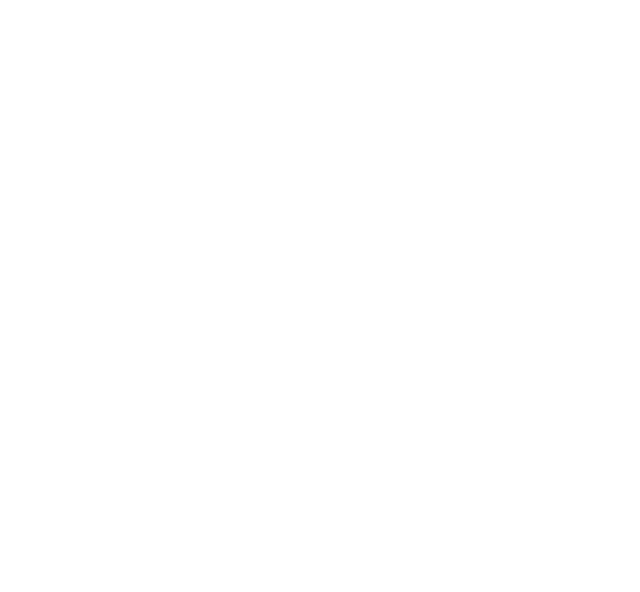
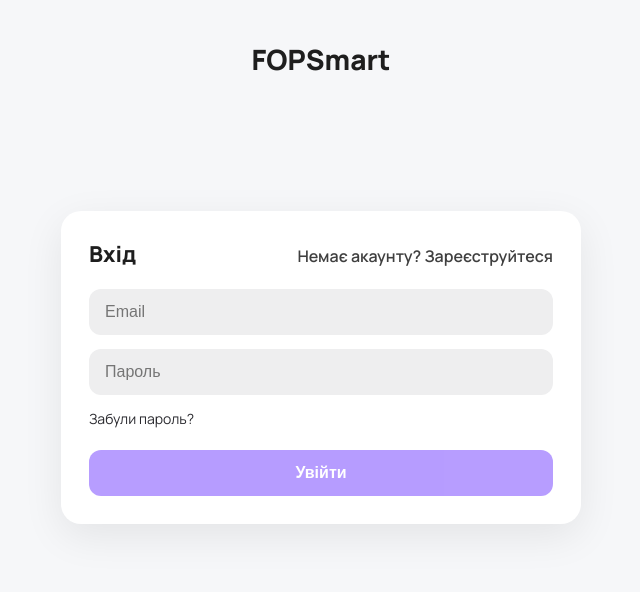
Before and after one commit to AnastasiiaBodnar/FOPsmart-frontend-web, a React (Vite) app: page /login in a window 1280 px wide. Before the commit this address had no page. Shown: the top 592 px of the page, without its empty margins (319-959 px from the left). Built offline with nearby package versions, Linux system fonts and the light colour scheme.

Commit message:
feat: add login

```diff
--- a/src/main.jsx
+++ b/src/main.jsx
@@ -5,6 +5,7 @@
 
 import Landing from "./pages/Landing/Landing";
 import Register from "./pages/Register/Register";
+import Login from "./pages/Login/Login";
 
 createRoot(document.getElementById("root")).render(
   <StrictMode>
@@ -12,6 +13,7 @@
       <Routes>
         <Route path="/" element={<Landing />} />
         <Route path="/register" element={<Register />} />
+        <Route path="/login" element={<Login />} />
       </Routes>
     </BrowserRouter>
   </StrictMode>
--- /dev/null
+++ b/src/pages/Login/Login.css
@@ -0,0 +1,97 @@
+.login {
+  min-height: calc(100vh - 120px);
+  background: var(--background);
+  display: grid;
+  place-items: start center;
+  padding: 40px 16px;
+}
+
+.login__brand {
+  font-weight: 900;
+  font-size: 28px;
+  color: var(--dark-main);
+  margin-bottom: 16px;
+}
+
+.login__card {
+  width: 100%;
+  max-width: 520px;
+  background: #fff;
+  border-radius: 20px;
+  padding: 28px;
+  box-shadow: 0 12px 40px rgba(0,0,0,.08);
+  display: grid;
+  gap: 14px;
+}
+
+.login__head {
+  display: flex;
+  justify-content: space-between;
+  align-items: baseline;
+  margin-bottom: 6px;
+}
+
+.login__head h2 {
+  font-size: 22px;
+  font-weight: 800;
+  color: var(--dark-main);
+}
+
+.login__link {
+  color: var(--dark-main);
+  text-decoration: none;
+  font-weight: 600;
+  opacity: .85;
+}
+.login__link:hover { color: var(--accent-primary); }
+
+.field { display: grid; gap: 6px; }
+
+.field input {
+  width: 100%;
+  background: #eeeeef;
+  border: none;
+  border-radius: 12px;
+  padding: 14px 16px;
+  font-size: 16px;
+  color: var(--dark-main);
+  outline: none;
+  transition: box-shadow .2s ease, background .2s ease;
+}
+.field input:focus {
+  background: #f5f6f8;
+  box-shadow: 0 0 0 2px var(--accent-primary);
+}
+.field__error { color: #e11d48; font-size: 12px; }
+
+.login__actions {
+  display: flex;
+  justify-content: flex-start;
+}
+.login__forgot {
+  color: var(--dark-secondary);
+  text-decoration: none;
+  font-size: 14px;
+}
+.login__forgot:hover { color: var(--accent-primary); }
+
+.login__btn {
+  margin-top: 8px;
+  background: var(--accent-primary);
+  color: #fff;
+  border: none;
+  border-radius: 12px;
+  padding: 14px 18px;
+  font-weight: 800;
+  font-size: 16px;
+  cursor: pointer;
+  transition: transform .1s ease, filter .2s ease;
+}
+.login__btn:hover { filter: brightness(.95); transform: translateY(-1px); }
+.login__btn:active { transform: translateY(1px); }
+.login__btn:disabled { opacity: .55; cursor: not-allowed; transform: none; filter: none; }
+
+@media (max-width: 560px) {
+  .login__card { padding: 22px; border-radius: 16px; }
+  .login__head h2 { font-size: 20px; }
+}
--- /dev/null
+++ b/src/pages/Login/Login.jsx
@@ -0,0 +1,86 @@
+import { useState, useMemo } from "react";
+import "./Login.css";
+import { Link } from "react-router-dom";
+
+export default function Login() {
+  const [form, setForm] = useState({ email: "", password: "" });
+  const [touched, setTouched] = useState({});
+
+  const errors = useMemo(() => {
+    const e = {};
+    if (form.email && !/^[^\s@]+@[^\s@]+\.[^\s@]+$/.test(form.email)) {
+      e.email = "Невалідний email";
+    }
+    if (form.password && form.password.length < 8) {
+      e.password = "Мінімум 8 символів";
+    }
+    return e;
+  }, [form]);
+
+  const isValid =
+    form.email && form.password.length >= 8 && Object.keys(errors).length === 0;
+
+  const onChange = (e) =>
+    setForm((f) => ({ ...f, [e.target.name]: e.target.value }));
+  const onBlur = (e) =>
+    setTouched((t) => ({ ...t, [e.target.name]: true }));
+
+  const onSubmit = (e) => {
+    e.preventDefault();
+    if (!isValid) return;
+    // TODO: виклик API логіну
+    console.log("login payload:", form);
+    alert("Логін успішний (поки без бекенда)");
+  };
+
+  return (
+    <section className="login">
+      <h1 className="login__brand">FOPSmart</h1>
+
+      <form className="login__card" onSubmit={onSubmit} noValidate>
+        <div className="login__head">
+          <h2>Вхід</h2>
+          <Link to="/register" className="login__link">Немає акаунту? Зареєструйтеся</Link>
+        </div>
+
+        <label className="field">
+          <input
+            type="email"
+            name="email"
+            placeholder="Email"
+            value={form.email}
+            onChange={onChange}
+            onBlur={onBlur}
+            aria-invalid={!!errors.email}
+          />
+          {touched.email && errors.email && (
+            <span className="field__error">{errors.email}</span>
+          )}
+        </label>
+
+        <label className="field">
+          <input
+            type="password"
+            name="password"
+            placeholder="Пароль"
+            value={form.password}
+            onChange={onChange}
+            onBlur={onBlur}
+            aria-invalid={!!errors.password}
+          />
+          {touched.password && errors.password && (
+            <span className="field__error">{errors.password}</span>
+          )}
+        </label>
+
+        <div className="login__actions">
+          <a href="#" className="login__forgot">Забули пароль?</a>
+        </div>
+
+        <button className="login__btn" disabled={!isValid}>
+          Увійти
+        </button>
+      </form>
+    </section>
+  );
+}
--- a/src/pages/Register/Register.jsx
+++ b/src/pages/Register/Register.jsx
@@ -1,5 +1,6 @@
 import { useState, useMemo } from "react";
 import "./Register.css";
+import { Link } from "react-router-dom";
 
 export default function Register() {
   const [form, setForm] = useState({
@@ -55,7 +56,7 @@
       <form className="register__card" onSubmit={onSubmit} noValidate>
         <div className="register__head">
           <h2>Реєстрація</h2>
-          <a href="#login" className="register__link">Є акаунт? Увійти</a>
+          <Link to="/login" className="register__link">Є акаунт? Увійти</Link>
         </div>
 
         <div className="row-2">
```
